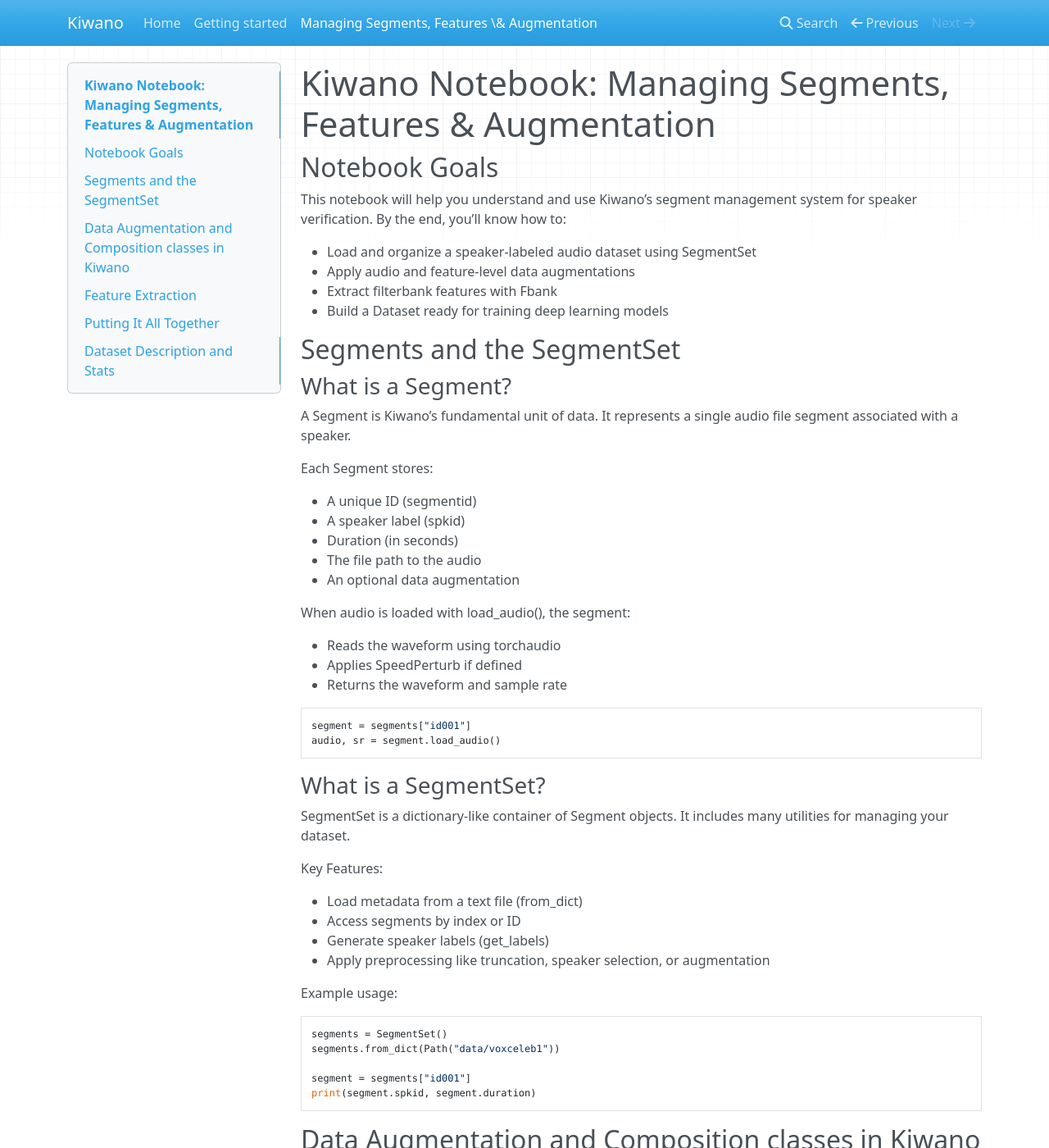
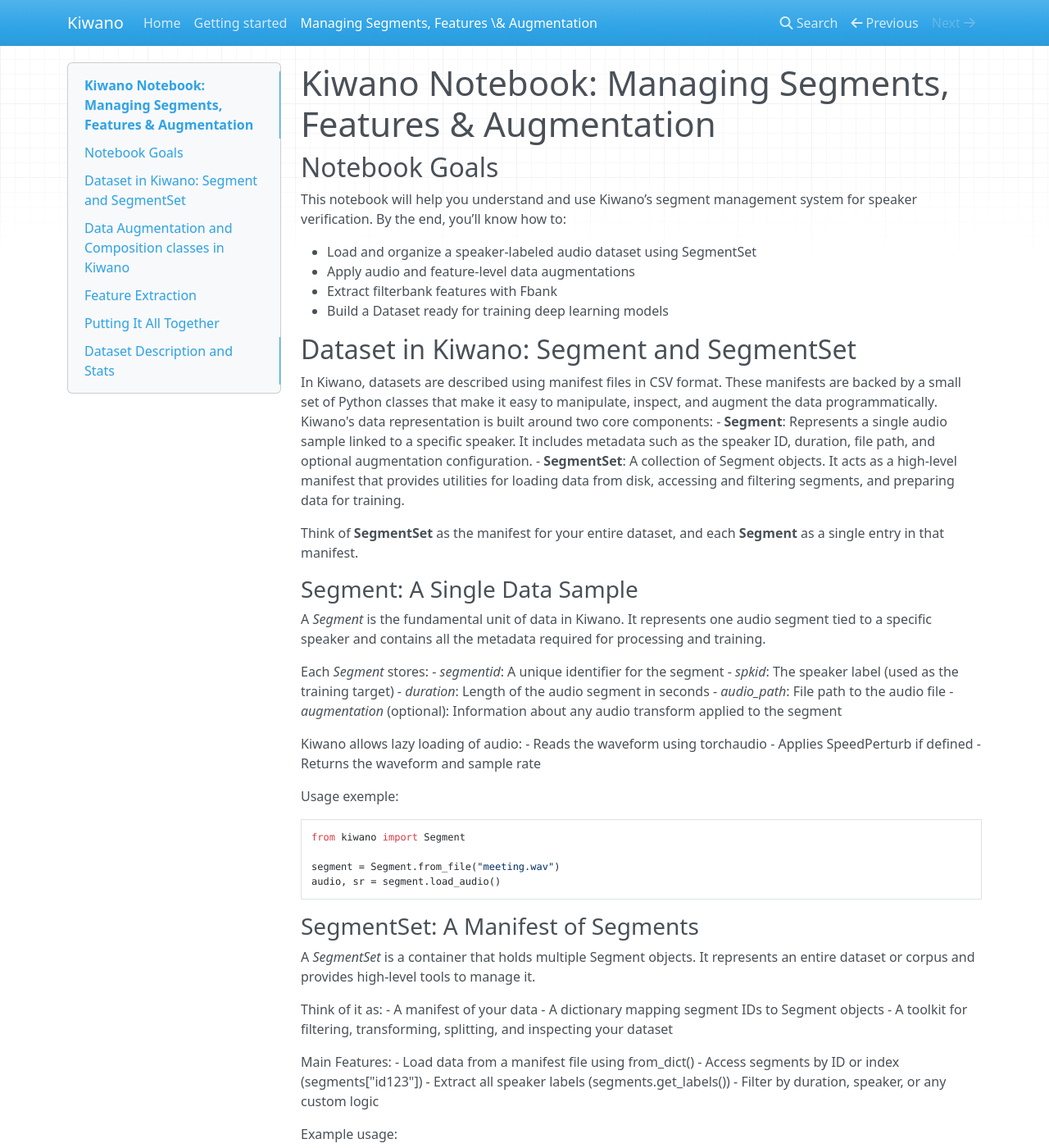
Before and after one commit to mrouvier/kiwano, an MkDocs documentation site: the page built from docs/notebook_segments.md, in a window 1280 px wide and 1400 px high. Shown: the whole window at 82% size. Built offline with MkDocs 1.6.1, drawn with Linux system fonts in a browser that asks for light colours; nearby versions of some CDN libraries; some of the changed text lies outside the part shown.

Commit message:
add new notebook segments

````diff
--- a/docs/notebook_segments.md
+++ b/docs/notebook_segments.md
@@ -10,41 +10,58 @@
 - Build a Dataset ready for training deep learning models
 
 
-## Segments and the SegmentSet
+## Dataset in Kiwano: Segment and SegmentSet
 
-### What is a Segment?
 
-A Segment is Kiwano’s fundamental unit of data. It represents a single audio file segment associated with a speaker.
+In Kiwano, datasets are described using manifest files in CSV format. These manifests are backed by a small set of Python classes that make it easy to manipulate, inspect, and augment the data programmatically. Kiwano's data representation is built around two core components:
+- **Segment**: Represents a single audio sample linked to a specific speaker. It includes metadata such as the speaker ID, duration, file path, and optional augmentation configuration.
+- **SegmentSet**: A collection of Segment objects. It acts as a high-level manifest that provides utilities for loading data from disk, accessing and filtering segments, and preparing data for training.
 
-Each Segment stores:
+Think of **SegmentSet** as the manifest for your entire dataset, and each **Segment** as a single entry in that manifest.
 
-- A unique ID (segmentid)
-- A speaker label (spkid)
-- Duration (in seconds)
-- The file path to the audio
-- An optional data augmentation
 
-When audio is loaded with load_audio(), the segment:
+### Segment: A Single Data Sample
 
+A _Segment_ is the fundamental unit of data in Kiwano. It represents one audio segment tied to a specific speaker and contains all the metadata required for processing and training.
+
+
+Each _Segment_ stores:
+- _segmentid_: A unique identifier for the segment
+- _spkid_: The speaker label (used as the training target)
+- _duration_: Length of the audio segment in seconds
+- _audio_path_: File path to the audio file
+- _augmentation_ (optional): Information about any audio transform applied to the segment
+
+
+Kiwano allows lazy loading of audio:
 - Reads the waveform using torchaudio
 - Applies SpeedPerturb if defined
 - Returns the waveform and sample rate
 
+
+Usage exemple:
 ```python
-segment = segments["id001"]
+from kiwano import Segment
+
+segment = Segment.from_file("meeting.wav")
 audio, sr = segment.load_audio()
 ```
 
-### What is a SegmentSet?
 
-SegmentSet is a dictionary-like container of Segment objects. It includes many utilities for managing your dataset.
+### SegmentSet: A Manifest of Segments
 
-Key Features:
+A _SegmentSet_ is a container that holds multiple Segment objects. It represents an entire dataset or corpus and provides high-level tools to manage it.
 
-- Load metadata from a text file (from_dict)
-- Access segments by index or ID
-- Generate speaker labels (get_labels)
-- Apply preprocessing like truncation, speaker selection, or augmentation
+Think of it as:
+- A manifest of your data
+- A dictionary mapping segment IDs to Segment objects
+- A toolkit for filtering, transforming, splitting, and inspecting your dataset
+
+Main Features:
+- Load data from a manifest file using from_dict()
+- Access segments by ID or index (segments["id123"])
+- Extract all speaker labels (segments.get_labels())
+- Filter by duration, speaker, or any custom logic
 
 Example usage:
 
@@ -55,6 +72,9 @@
 segment = segments["id001"]
 print(segment.spkid, segment.duration)
 ```
+
+Together, Segment and SegmentSet give you a clean and efficient way to manage speaker verification datasets — from raw audio to model-ready features. These classes are inspired by the design principles of the Lhotse toolkit.
+
 
 ## Data Augmentation and Composition classes in Kiwano
 
````
